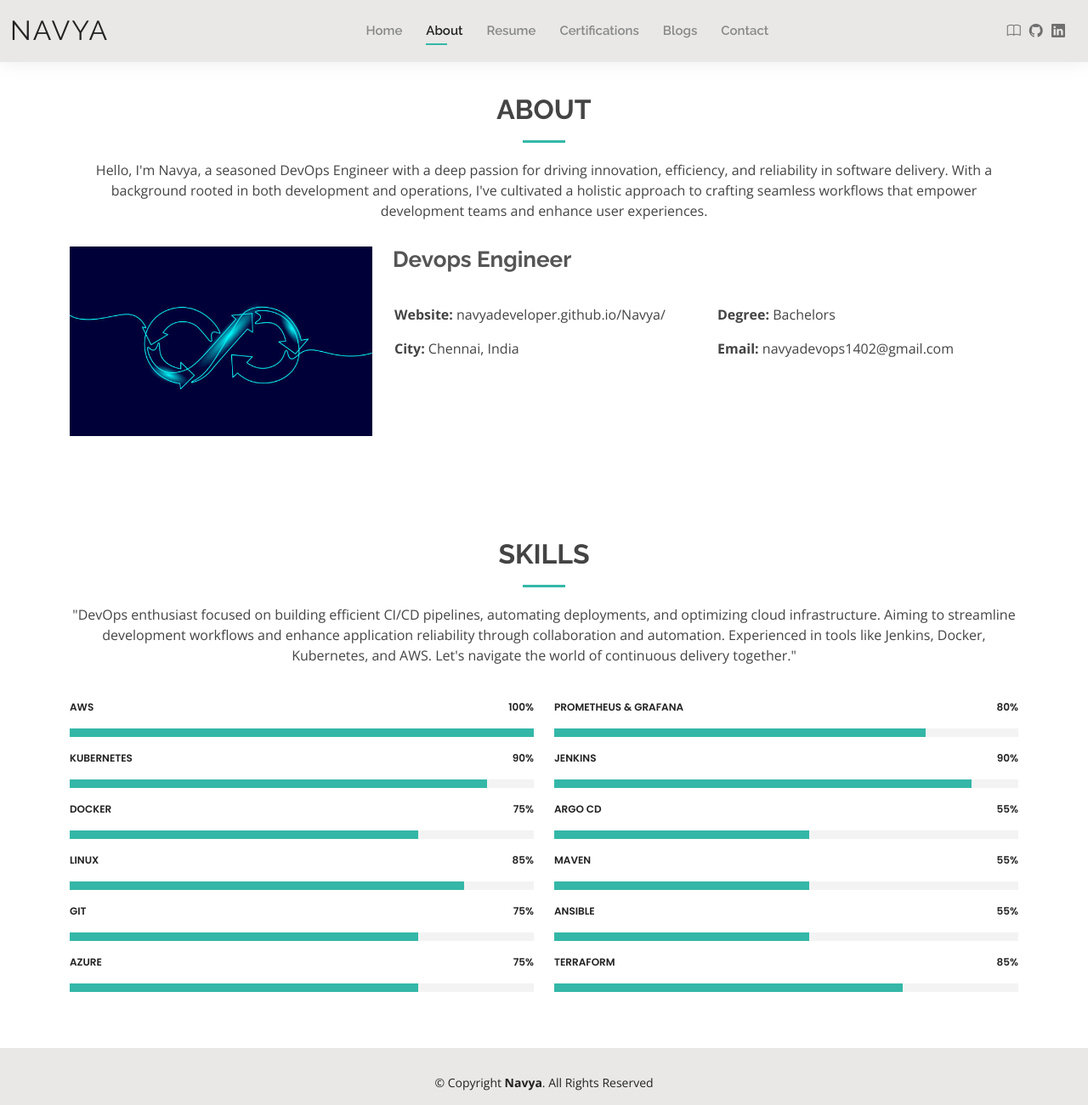
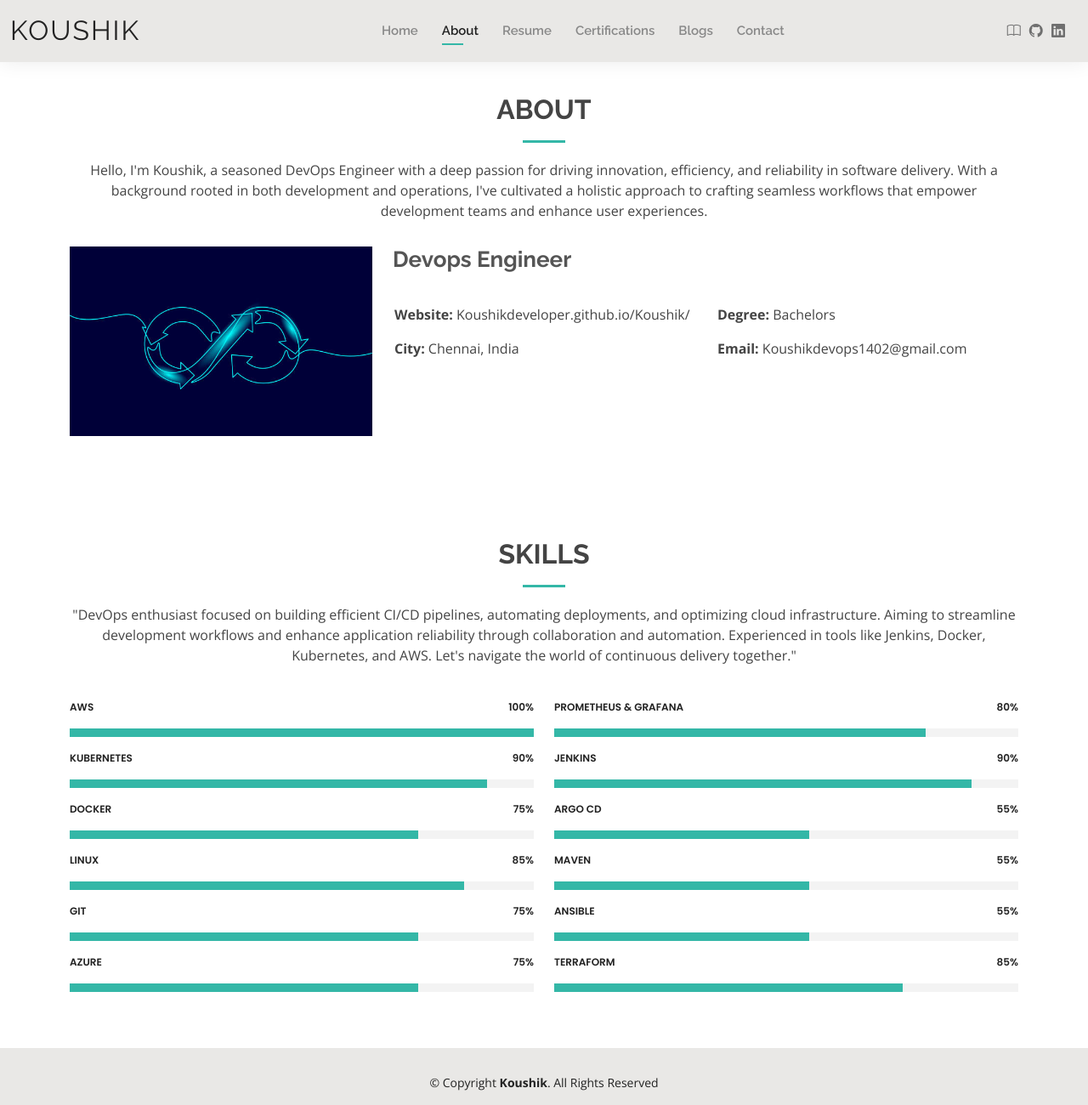
Before and after one commit to demo-user-dot/Demo, a plain HTML site: page src/about.html in a window 1280 px wide. Shown: the whole page at 85% size. Drawn offline with nearby package versions, Linux system fonts and the light colour scheme.

Commit message:
Update about.html

```diff
--- a/src/about.html
+++ b/src/about.html
@@ -5,7 +5,7 @@
   <meta charset="utf-8">
   <meta content="width=device-width, initial-scale=1.0" name="viewport">
 
-  <title>Navya</title>
+  <title>Koushik</title>
   <meta content="" name="description">
   <meta content="" name="keywords">
 
@@ -35,7 +35,7 @@
   <header id="header" class="fixed-top">
     <div class="container-fluid d-flex justify-content-between align-items-center">
 
-      <h1 class="logo me-auto me-lg-0"><a href="home">Navya</a></h1>
+      <h1 class="logo me-auto me-lg-0"><a href="home">Koushik</a></h1>
       <!-- Uncomment below if you prefer to use an image logo -->
       <!-- <a href="index.html" class="logo"><img src="assets/img/logo.png" alt="" class="img-fluid"></a>-->
 
@@ -53,9 +53,9 @@
 
 
       <div class="header-social-links">
-        <a href="https://navyadevops.hashnode.dev/" class="blog"><i class="bi bi-book"></i></a>
-        <a href="https://github.com/navyadeveloper" class="github"><i class="bi bi-github"></i></a>
-        <a href="https://www.linkedin.com/in/navya-animone-94b4a8234/" class="linkedin"><i class="bi bi-linkedin"></i></a>
+        <a href="https://Koushikdevops.hashnode.dev/" class="blog"><i class="bi bi-book"></i></a>
+        <a href="https://github.com/Koushikdeveloper" class="github"><i class="bi bi-github"></i></a>
+        <a href="https://www.linkedin.com/in/Koushik-animone-94b4a8234/" class="linkedin"><i class="bi bi-linkedin"></i></a>
       </div>
 
     </div>
@@ -70,7 +70,7 @@
 
         <div class="section-title">
           <h2>About</h2>
-          <p>Hello, I'm Navya, a seasoned DevOps Engineer with a deep passion for driving innovation, efficiency, and reliability in software delivery. With a background rooted in both development and operations, I've cultivated a holistic approach to crafting seamless workflows that empower development teams and enhance user experiences.</p>
+          <p>Hello, I'm Koushik, a seasoned DevOps Engineer with a deep passion for driving innovation, efficiency, and reliability in software delivery. With a background rooted in both development and operations, I've cultivated a holistic approach to crafting seamless workflows that empower development teams and enhance user experiences.</p>
         </div>
 
         <div class="row">
@@ -83,7 +83,7 @@
             <div class="row">
               <div class="col-lg-6">
                 <ul>
-                  <li><i class="bi bi-rounded-right"></i> <strong>Website:</strong> navyadeveloper.github.io/Navya/</li>
+                  <li><i class="bi bi-rounded-right"></i> <strong>Website:</strong> Koushikdeveloper.github.io/Koushik/</li>
                   <li><i class="bi bi-rounded-right"></i> <strong>City:</strong> Chennai, India</li>
 
                 </ul>
@@ -92,7 +92,7 @@
                 <ul>
 
                   <li><i class="bi bi-rounded-right"></i> <strong>Degree:</strong> Bachelors</li>
-                  <li><i class="bi bi-rounded-right"></i> <strong>Email:</strong> navyadevops1402@gmail.com</li>
+                  <li><i class="bi bi-rounded-right"></i> <strong>Email:</strong> Koushikdevops1402@gmail.com</li>
                 </ul>
               </div>
             </div>
@@ -214,7 +214,7 @@
 <footer id="footer">
   <div class="container">
     <div class="copyright">
-      &copy; Copyright <strong><span>Navya</span></strong>. All Rights Reserved
+      &copy; Copyright <strong><span>Koushik</span></strong>. All Rights Reserved
     </div>
   </div>
 </footer><!-- End  Footer -->
```
